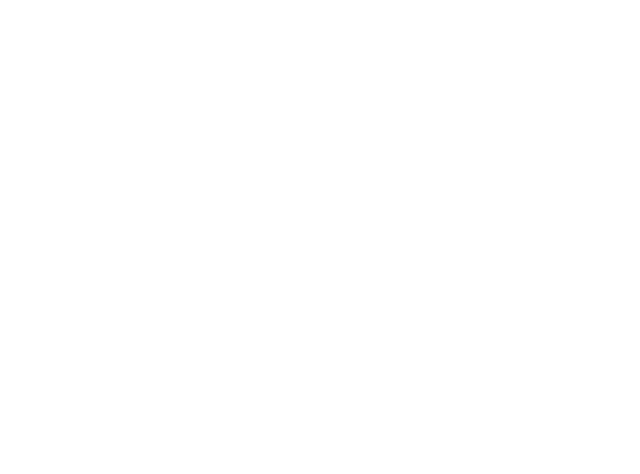
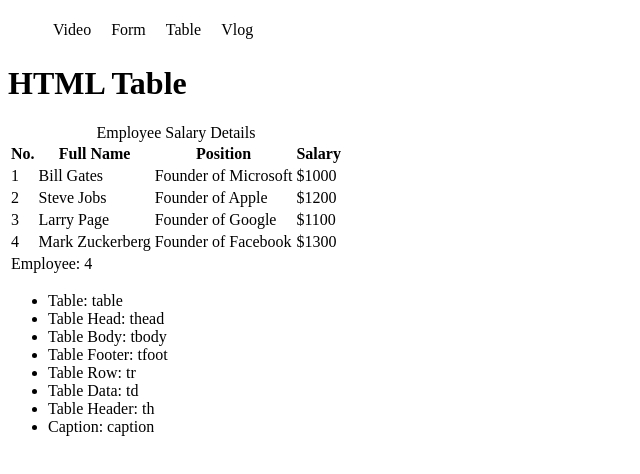
Before and after one commit to aTaief/Web-Dev, a plain HTML site: page HTML/Module_4-5.html in a window 1280 px wide. Shown: the whole page, without its empty margins (0-640 px from the left). Drawn offline with Linux system fonts and the light colour scheme.

Commit message:
3rd upload

```diff
--- a/CSS/Module_4-5.css
+++ b/CSS/Module_4-5.css
@@ -0,0 +1,17 @@
+nav > ul{
+    display: flex;
+}
+
+nav > ul > li{
+    list-style: none;
+    margin-right: 10px;
+    padding: 5px;
+}
+nav > ul > li > a{
+    text-decoration: none;
+    color: black;
+}
+
+nav > ul > li > a:hover{
+    background-color: lightgray;
+}
--- /dev/null
+++ b/CSS/Module_4-6.css
@@ -0,0 +1,30 @@
+nav > ul{
+    display: flex;
+}
+
+ul > li{
+    list-style: none;
+    margin-right: 10px;
+    padding: 5px;
+}
+ul > li > a{
+    text-decoration: none;
+    color: black;
+}
+
+ul > li > a:hover{
+    background-color: lightgray;
+}
+
+/* Nested menu style */
+nav li .dropdown{
+    display: none;
+    position: absolute;
+    background-color: lightgreen;
+    padding-left: 10px;
+
+}
+
+nav li:hover > .dropdown{
+    display: block;
+}
--- a/HTML/Module_4-5.html
+++ b/HTML/Module_4-5.html
@@ -1,12 +1,78 @@
 <!DOCTYPE html>
 <html lang="en">
-<head>
-    <meta charset="UTF-8">
-    <meta name="viewport" content="width=device-width, initial-scale=1.0">
-    <title>H</title>
-    <link rel="stylesheet" href="../CSS/Module_4-5.css">
-</head>
-<body>
-
-</body>
+  <head>
+    <meta charset="UTF-8" />
+    <meta name="viewport" content="width=device-width, initial-scale=1.0" />
+    <title>Nav bar</title>
+    <link rel="stylesheet" href="../CSS/Module_4-5.css" />
+  </head>
+  <body>
+    <header>
+        <nav>
+            <ul>
+                <li><a href="#">Video</a></li>
+                <li><a href="#">Form</a></li>
+                <li><a href="#">Table</a></li>
+                <li><a href="#">Vlog</a></li>
+            </ul>
+        </nav>
+    </header>
+    <main>
+      <h1>HTML Table</h1>
+      <table>
+        <caption>
+          Employee Salary Details
+        </caption>
+        <thead>
+          <tr>
+            <th>No.</th>
+            <th>Full Name</th>
+            <th>Position</th>
+            <th>Salary</th>
+          </tr>
+        </thead>
+        <tbody>
+          <tr>
+            <td>1</td>
+            <td>Bill Gates</td>
+            <td>Founder of Microsoft</td>
+            <td>$1000</td>
+          </tr>
+          <tr>
+            <td>2</td>
+            <td>Steve Jobs</td>
+            <td>Founder of Apple</td>
+            <td>$1200</td>
+          </tr>
+          <tr>
+            <td>3</td>
+            <td>Larry Page</td>
+            <td>Founder of Google</td>
+            <td>$1100</td>
+          </tr>
+          <tr>
+            <td>4</td>
+            <td>Mark Zuckerberg</td>
+            <td>Founder of Facebook</td>
+            <td>$1300</td>
+          </tr>
+        </tbody>
+        <tfoot>
+          <tr>
+            <td colspan="4">Employee: 4</td>
+          </tr>
+        </tfoot>
+      </table>
+      <ul>
+        <li>Table: table</li>
+        <li>Table Head: thead</li>
+        <li>Table Body: tbody</li>
+        <li>Table Footer: tfoot</li>
+        <li>Table Row: tr</li>
+        <li>Table Data: td</li>
+        <li>Table Header: th</li>
+        <li>Caption: caption</li>
+      </ul>
+    </main>
+  </body>
 </html>
```
Also changed, not shown: HTML/Module_4-6.html (added, +34 -0 lines), HTML/Module_4-7.html (added, +12 -0 lines), CSS/Module_4-7.css (added).
